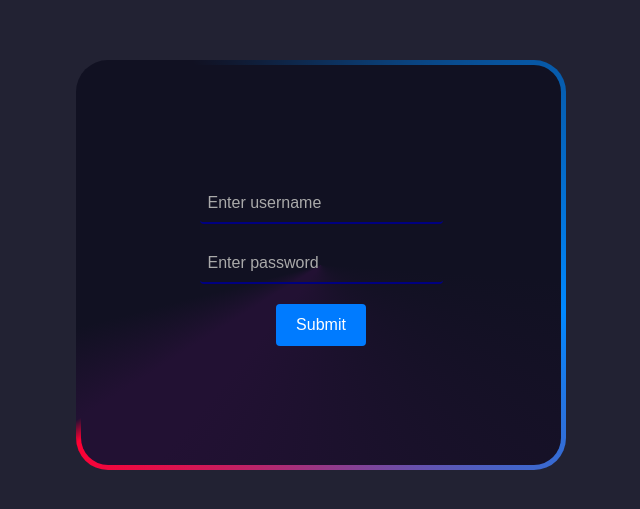
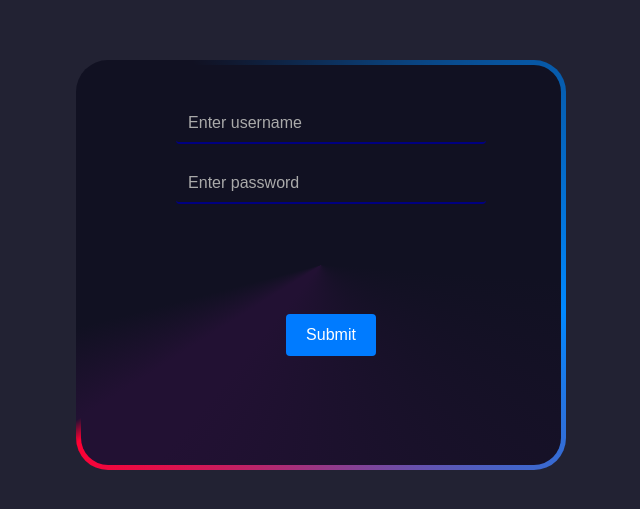
Before and after one commit to Yulai202020/testing-react, a React (Vite) app: page /animatedform in a window 1280 px wide. Shown: the part 135-644 px from the top of the page, without its empty margins (319-959 px from the left). Built offline with nearby package versions, Linux system fonts and the light colour scheme.

Commit message:
first commit

```diff
--- a/src/components/AnimatedForm.module.css
+++ /dev/null
@@ -1,48 +0,0 @@
-/* form doesnt take 100% of space in .box div */
-
-.line_input {
-    background: transparent;
-    border: none;
-    border-bottom: 2px solid navy;
-    outline: none;
-    padding: 8px;
-    width: 80%;
-    box-sizing: border-box;
-    font-size: 16px;
-    color: white;
-    transition: border-color 0.3s ease;
-    margin: 20%;
-}
-
-.line_input::placeholder {
-    color: #aaa;
-}
-
-.line_input:focus {
-    border-bottom: 2px solid blue;
-    box-shadow: 0 1px 3px rgba(0, 0, 0, 0.2);
-}
-
-.line_input:hover {
-    border-bottom: 2px solid blue;
-}
-
-.animated_form {
-    padding: 10px;
-    display: flex;
-    flex-direction: column;
-    justify-content: center;
-    align-items: center;
-    background: rgba(0, 0, 0, 0.0);
-}
-
-.animated_form>* {
-    margin: 10px;
-}
-
-.animated_form input{
-    width: 100%;
-    height: 40px;
-    margin: 10px;
-    position: relative;
-}
--- a/src/components/AnimatedForm.module.scss
+++ b/src/components/AnimatedForm.module.scss
@@ -1,3 +1,5 @@
+// animation
+
 .main {
     height: 100vh;
     background: #223;
@@ -46,3 +48,49 @@
   inherits: true;
   initial-value: 0turn;
 }
+
+// style
+
+.line_input {
+  background: transparent;
+  border: none;
+  border-bottom: 2px solid navy;
+  outline: none;
+  box-sizing: border-box;
+  transition: 0.3s;
+
+  &:hover {
+    border-bottom: 2px solid blue;
+  }
+
+  &::placeholder {
+    color: #aaa;
+  }
+
+  &:focus {
+    border-bottom: 2px solid blue;
+    box-shadow: 0 1px 3px rgba(0, 0, 0, 0.2);
+  }
+}
+
+.animated_form {
+  padding: 10px;
+  display: flex;
+  flex-direction: column;
+  justify-content: center;
+  align-items: center;
+  width: 100%;
+  height: 100%;
+  background: rgba(0, 0, 0, 0.0);
+
+  >* {
+    margin: 100px;
+  }
+
+  input {
+    width: 100%;
+    height: 40px;
+    margin: 10px;
+    position: relative;
+  }
+}
--- a/src/components/AnimatedForm.tsx
+++ b/src/components/AnimatedForm.tsx
@@ -1,7 +1,6 @@
 import { useState } from "react";
 
-import animation_style from "./AnimatedForm.module.scss";
-import form_style from "./AnimatedForm.module.css";
+import style from "./AnimatedForm.module.scss";
 
 function AnimatedForm() {
     const [inputValue, setInputValue] = useState<string>('');
@@ -12,11 +11,11 @@ function AnimatedForm() {
     }
 
     return (
-        <div className={animation_style.main}>
-            <div className={animation_style.box}>
-                <form onSubmit={onSubmit} className={form_style.animated_form}>
+        <div className={style.main}>
+            <div className={style.box}>
+                <form onSubmit={onSubmit} className={style.animated_form}>
                     <input
-                        className={form_style.line_input}
+                        className={style.line_input}
                         aria-label="input"
                         id="input"
                         type="text"
@@ -31,7 +30,7 @@ function AnimatedForm() {
                     />
 
                     <input
-                        className={form_style.line_input}
+                        className={style.line_input}
                         aria-label="input"
                         id="input"
                         type="password"
--- a/src/components/GradientForm.module.css
+++ b/src/components/GradientForm.module.scss
@@ -2,99 +2,77 @@
     display: flex;
     align-items: center;
     justify-content: center;
-
     min-height: 100vh;
-
     background: linear-gradient(115deg, #56d8e4 10%, #9f01ea 90%);
 }
 
 .gradient_form {
+    padding: 20px;
     display: flex;
     flex-direction: column;
     align-items: center;
     justify-content: center;
-
-    padding: 20px;
-
     background-color: #fff;
     border-radius: 10px;
+    box-shadow: 0 4px 8px rgba(0, 0, 0, 0.1);
 
-    box-shadow: 0 4px 8px rgba(0, 0, 0, 0.1);
-}
-
-.gradient_form > * {
+    >* {
         margin: 10px;
     }
 
-.gradient_form input{
+    input {
         width: 100%;
-
         height: 40px;
         margin: 10px;
-
         position: relative;
+    }
 }
 
 .line_input {
     background: transparent;
-
     border: none;
     border-bottom: 2px solid navy;
-
     outline: none;
-
     box-sizing: border-box;
     transition: 0.3s;
-}
 
-.line_input::placeholder {
-    color: grey;
-}
-
-.line_input:focus {
+    &:focus {
         border-bottom: 2px solid blue;
         box-shadow: 0 1px 3px rgba(0, 0, 0, 0.2);
     }
 
-.line_input:hover {
+    &::placeholder {
+        color: grey;
+    }
+
+    &:hover {
         border-bottom: 2px solid blue;
+    }
 }
 
 .gradient_button {
     position: relative;
     overflow: hidden;
-
+    border: none;
     color: #fff;
-
     padding: 10px 20px;
     font-size: 16px;
-
     cursor: pointer;
     outline: none;
-
-    border: none;
     border-radius: 5px;
-
     background: linear-gradient(115deg, #56d8e4 10%, #9f01ea 90%);
     background-size: 200% 200%;
-
-    transition: 0.3s;
-    animation: 3s;
-}
-
-.gradient-button:hover {
-    transform: scale(1.05);
+    transition: transform 0.3s ease;
+    animation: gradientAnimation 3s ease infinite;
 }
 
 @keyframes gradientAnimation {
     0% {
         background-position: 0% 0%;
     }
-
     50% {
         background-position: 100% 100%;
     }
-
     100% {
         background-position: 0% 0%;
     }
--- a/src/components/GradientForm.tsx
+++ b/src/components/GradientForm.tsx
@@ -1,5 +1,5 @@
 import { useState } from "react";
-import gradient_style from "./GradientForm.module.css";
+import gradient_style from "./GradientForm.module.scss";
 
 function GradientForm() {
     const [inputValue, setInputValue] = useState<string>('');
```
Lines whose indentation alone changed are shown as unchanged.
